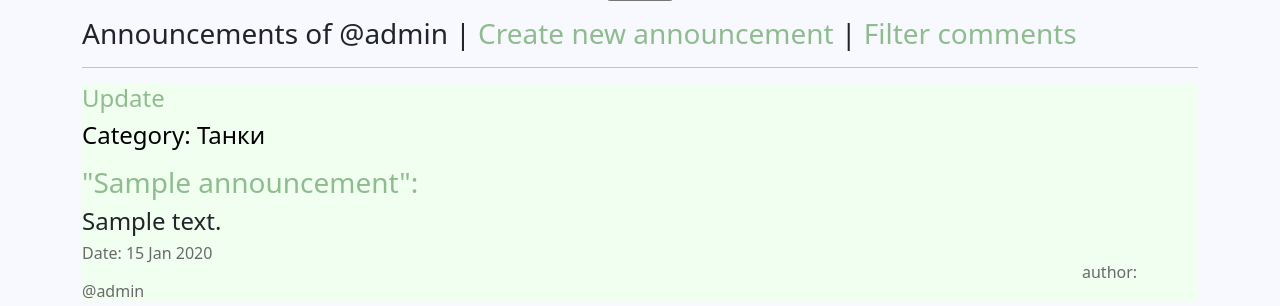
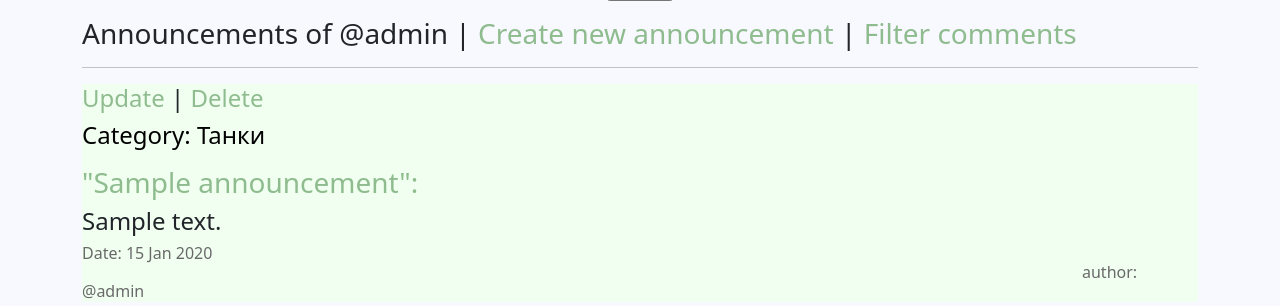
Before and after one commit to IlyacloudDev/django-desk-messages, a Django app: page /own/profile/ in a window 1280 px wide. Shown: the part 201-507 px from the top of the page. Run offline with Django 5.2, Linux system fonts and the light colour scheme; a user stored in the database is signed in; data comes from the database, SQL or seed files in the repository; tables that the repository leaves empty hold one stand-in row (values such as "Sample post"); parts of the project's set-up code (start-up, migrations or seed data) failed here and were passed over; some libraries are stand-ins or nearby versions.

Commit message:
was added link to delete announcement

```diff
--- a/templates/announcements/announcements_of_user.html
+++ b/templates/announcements/announcements_of_user.html
@@ -30,7 +30,7 @@
     {% if filterset.qs %}
         {% for announcement in filterset.qs %}
             <div align="left" style="background-color: #F0FFF0">
-                <h4 style="text-align: left;"> <a href="{% url 'announcement_update' pk=announcement.id %}"> Update </a> </h4>
+                <h4 style="text-align: left;"> <a href="{% url 'announcement_update' pk=announcement.id %}"> Update </a> | <a href="{% url 'announcement_delete' pk=announcement.id %}"> Delete </a> </h4>
                 <h4 style="color: #000000">
                     Category: {{ announcement.category }}
                 </h4>
```
